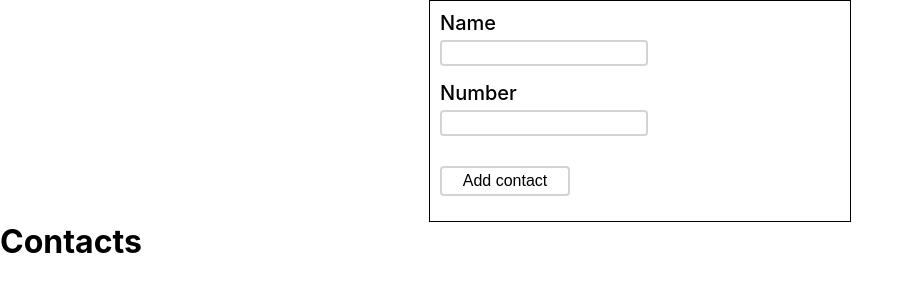
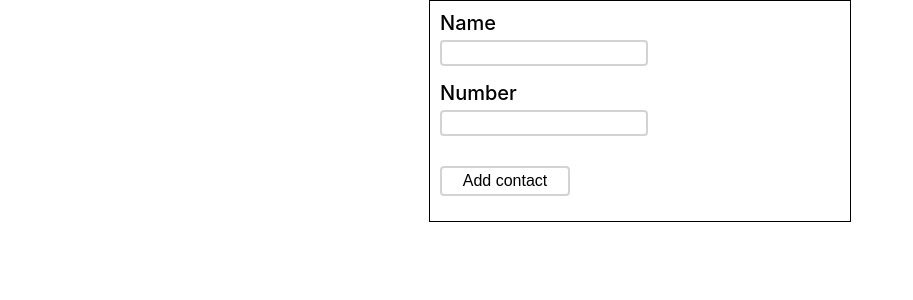
Before and after one commit to Huk2021/goit-react-hw-02-phonebook, a React (Create React App) app: page / in a window 1280 px wide. Shown: the top 300 px of the page, without its empty margins (0-913 px from the left). Built offline with nearby package versions, Linux system fonts and the light colour scheme.

Commit message:
Update ContactsList.js

```diff
--- a/src/components/ContactsList/ContactsList.js
+++ b/src/components/ContactsList/ContactsList.js
@@ -1,22 +1,18 @@
 import React from "react";
 import PropTypes from "prop-types";
 
-export default function ContactsList({ contacts }) {
+export default function ContactsList({ contacts, onDeleteContact }) {
   return (
-    <>
-      <h1> Contacts </h1>
     <ul>
       {contacts.map(({ id, name, number }) => (
         <li key={id}>
           <p>
-              {" "}
             {name}: {number}
           </p>
-            <button type="button"> Delete</button>
+          <button onClick={() => onDeleteContact(id)}> Delete</button>
         </li>
       ))}
     </ul>
-    </>
   );
 }
 
@@ -26,4 +22,5 @@ ContactsList.defaultProps = {
 
 ContactsList.propTypes = {
   contacts: PropTypes.array,
+  onDeleteContact: PropTypes.func,
 };
```
Lines whose indentation alone changed are shown as unchanged.
